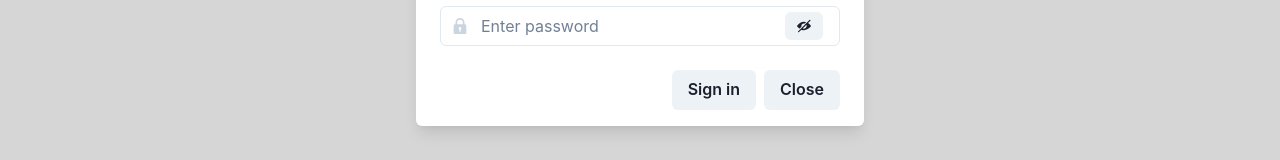
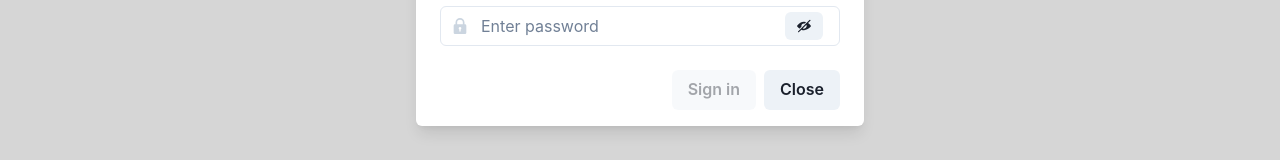
Before and after one commit to danielsteman/textifai, a React (Vite) app in the folder frontend/: page /signup in a window 1280 px wide. Both pictures are taken after a click on the button "Sign in". Shown: the part 393-553 px from the top of the page. Built offline with nearby package versions, Linux system fonts and the light colour scheme; no server answers.

Commit message:
:sparkles: added validation for signin/signup button

```diff
--- a/frontend/src/components/LoginOrRegisterModal.tsx
+++ b/frontend/src/components/LoginOrRegisterModal.tsx
@@ -4,11 +4,9 @@ import {
   InputGroup,
   InputLeftElement,
   Input,
-  FormHelperText,
   FormErrorMessage,
   InputRightElement,
   Button,
-  Center,
   Modal,
   ModalBody,
   ModalCloseButton,
@@ -138,7 +136,11 @@ const LoginOrRegisterModal: React.FC<Props> = (props) => {
             </ModalBody>
             <ModalFooter>
               <HStack spacing={2}>
-                <Button type="submit" onClick={handleSubmit}>
+                <Button
+                  type="submit"
+                  onClick={handleSubmit}
+                  isDisabled={email === "" && password === ""}
+                >
                   {buttonProps.text}
                 </Button>
                 <Button onClick={onClose}>Close</Button>
```
